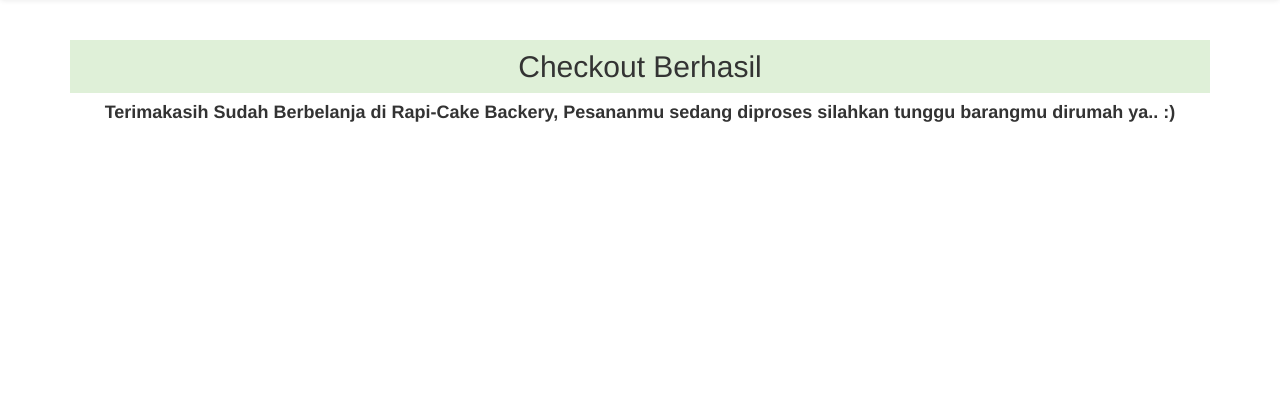
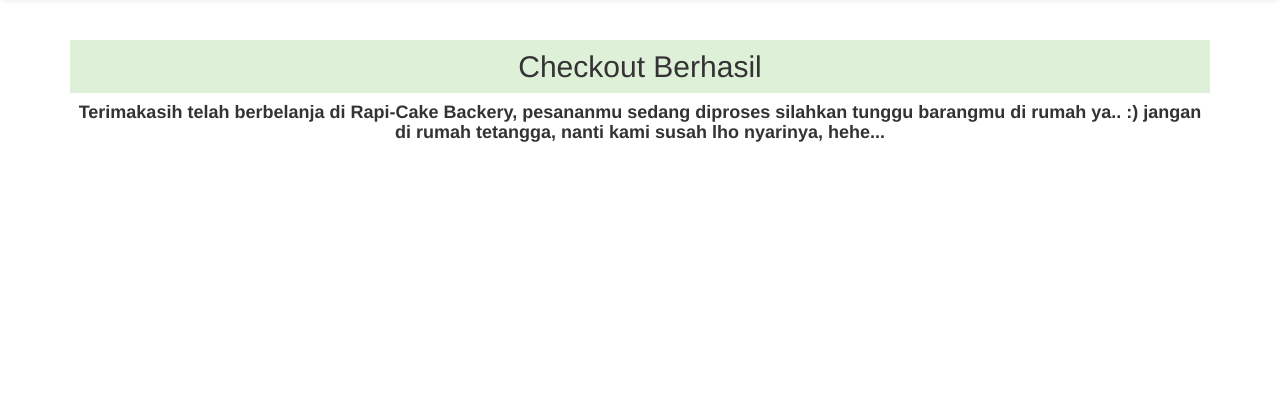
Before and after one commit to rallyz/Toko_Online_1.0, a PHP site: page /selesai.php in a window 1280 px wide. Shown: the part 62-482 px from the top of the page. Run offline with PHP 8.4, Linux system fonts and the light colour scheme; a stand-in replaces the project's code that opens the database connection; some libraries are stand-ins or nearby versions.

Commit message:
Update selesai.php

```diff
--- a/selesai.php
+++ b/selesai.php
@@ -4,7 +4,7 @@
 
 <div class="container" style="padding-bottom: 300px;">
 	<h2 class="bg-success text-center" style="padding: 10px;">Checkout Berhasil</h2>
-	<h4 class="text-center" style="font-weight: bold;">Terimakasih Sudah Berbelanja di Rapi-Cake Backery, Pesananmu sedang diproses silahkan tunggu barangmu dirumah ya.. :)</h4>
+	<h4 class="text-center" style="font-weight: bold;">Terimakasih telah berbelanja di Rapi-Cake Backery, pesananmu sedang diproses silahkan tunggu barangmu di rumah ya.. :) jangan di rumah tetangga, nanti kami susah lho nyarinya, hehe...</h4>
 
 </div>
 
```
